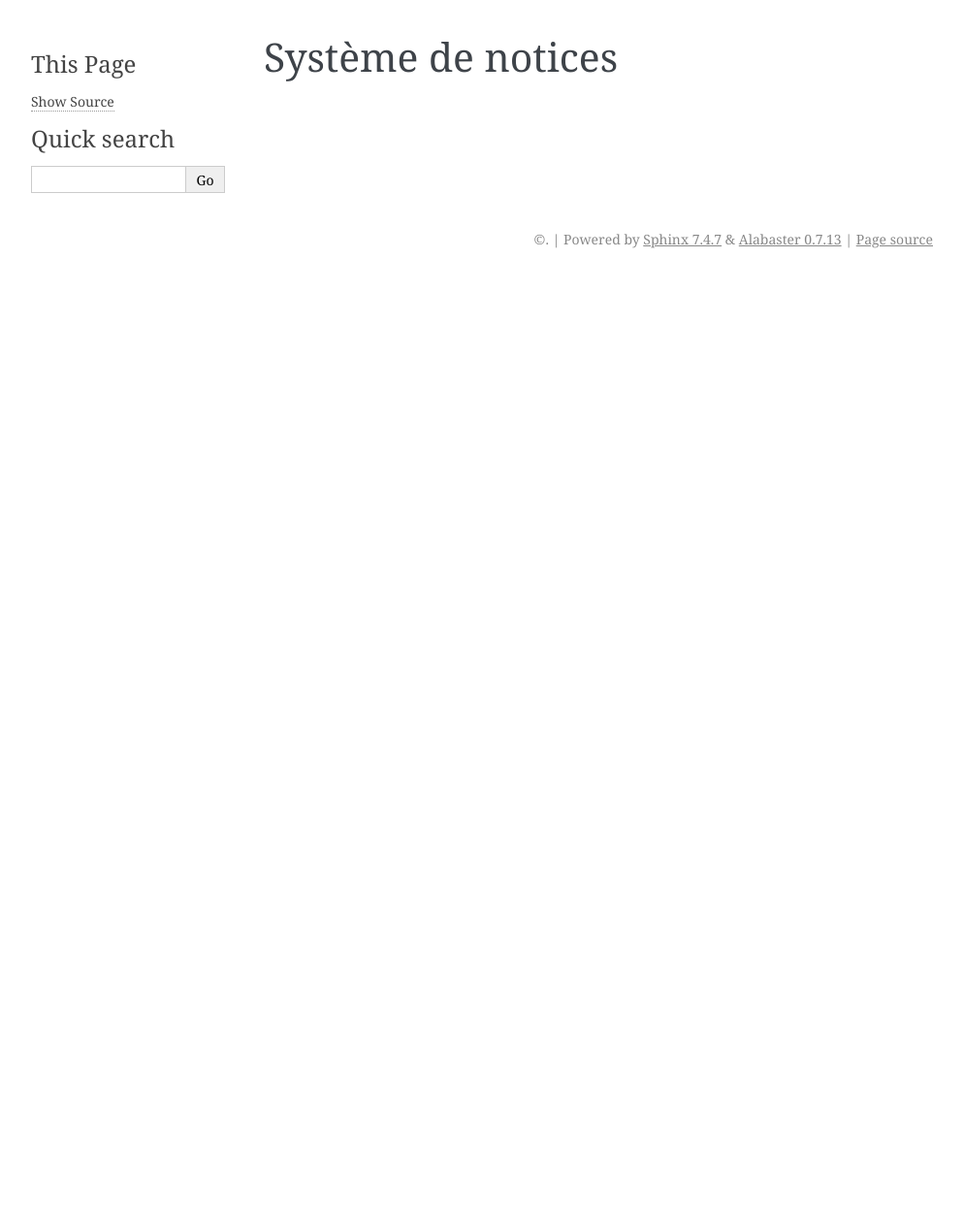
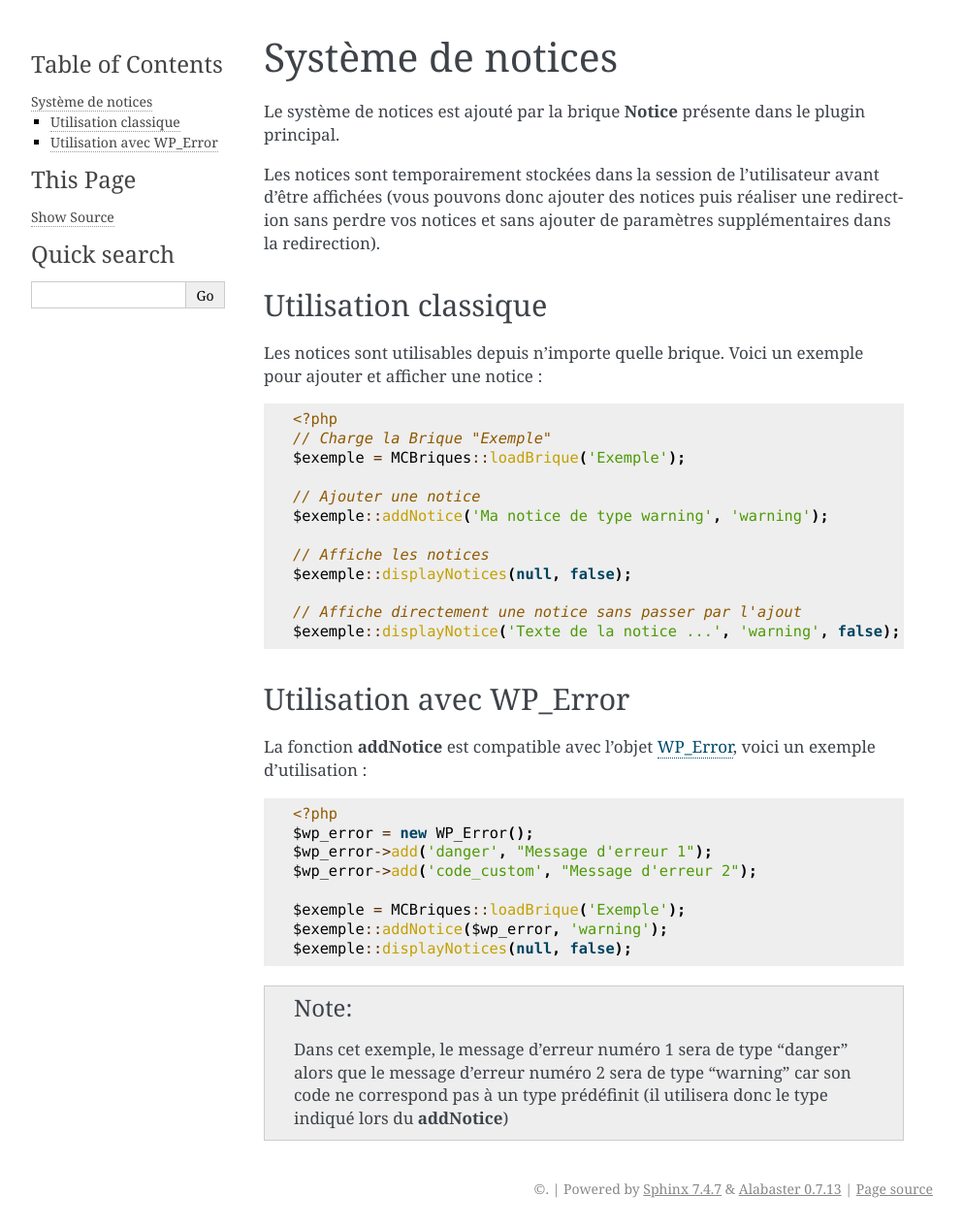
Before and after one commit to Cogitime/4ME, a Sphinx documentation site: the page built from docs/dev_notices.rst, in a window 1280 px wide. Shown: the whole page at 97% size, without its empty margins (148-1141 px from the left). Built offline with Sphinx 7.4.7, drawn with Linux system fonts in a browser that asks for light colours; before the commit the page ends 900 px from its top, so only the background shows below that.

Commit message:
Doc Notices

```diff
--- a/docs/dev_notices.rst
+++ b/docs/dev_notices.rst
@@ -1,2 +1,46 @@
 Système de notices
 ==================
+
+Le système de notices est ajouté par la brique **Notice** présente dans le plugin principal.
+
+Les notices sont temporairement stockées dans la session de l'utilisateur avant d'être affichées (vous pouvons donc ajouter des notices puis réaliser une redirection sans perdre vos notices et sans ajouter de paramètres supplémentaires dans la redirection).
+
+Utilisation classique
+---------------------
+
+Les notices sont utilisables depuis n'importe quelle brique. Voici un exemple pour ajouter et afficher une notice :
+
+.. code-block:: php
+
+    <?php
+    // Charge la Brique "Exemple"
+    $exemple = MCBriques::loadBrique('Exemple');
+
+    // Ajouter une notice
+    $exemple::addNotice('Ma notice de type warning', 'warning');
+
+    // Affiche les notices
+    $exemple::displayNotices(null, false);
+
+    // Affiche directement une notice sans passer par l'ajout
+    $exemple::displayNotice('Texte de la notice ...', 'warning', false);
+
+
+Utilisation avec WP_Error
+-------------------------
+
+La fonction **addNotice** est compatible avec l'objet `WP_Error <https://codex.wordpress.org/Class_Reference/WP_Error>`_, voici un exemple d'utilisation :
+
+.. code-block:: php
+
+    <?php
+    $wp_error = new WP_Error();
+    $wp_error->add('danger', "Message d'erreur 1");
+    $wp_error->add('code_custom', "Message d'erreur 2");
+
+    $exemple = MCBriques::loadBrique('Exemple');
+    $exemple::addNotice($wp_error, 'warning');
+    $exemple::displayNotices(null, false);
+
+.. note::
+    Dans cet exemple, le message d'erreur numéro 1 sera de type "danger" alors que le message d'erreur numéro 2 sera de type "warning" car son code ne correspond pas à un type prédéfinit (il utilisera donc le type indiqué lors du **addNotice**)
```
